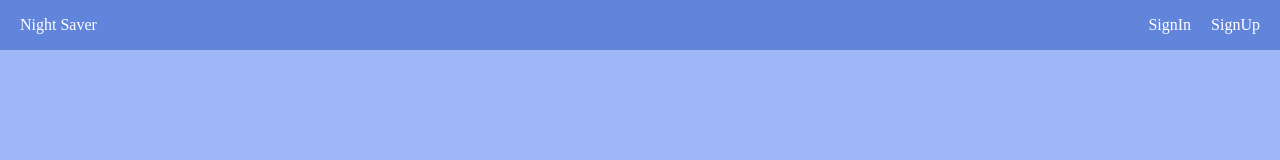
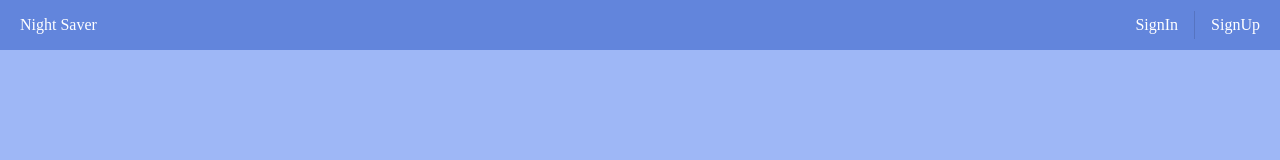
Before and after one commit to sggnology/night-saver-web, a React (Create React App) app: page / in a window 1280 px wide. Shown: the top 160 px of the page. Built offline with nearby package versions, Linux system fonts and the light colour scheme; a web font is replaced by a local one.

Commit message:
[view] layout, Header 우측의 구조를 Stack 으로 수정

```diff
--- a/src/page/layout/Header.js
+++ b/src/page/layout/Header.js
@@ -1,5 +1,5 @@
 import {Link} from "react-router-dom";
-import {Box, Container, Typography} from "@mui/material";
+import {Box, Container, Divider, Stack, Typography} from "@mui/material";
 
 function Header(props) {
   return (
@@ -29,12 +29,11 @@ function Header(props) {
               </Typography>
             </Link>
           </Box>
-          <Box sx={{
-            display: 'flex',
-            flexDirection: 'row',
-            justifyContent: 'space-around',
-            alignItems: 'center',
-          }}>
+          <Stack
+            direction="row"
+            divider={<Divider orientation="vertical" flexItem />}
+            spacing={2}
+          >
             <Link
               to="/signin"
               style={{
@@ -46,7 +45,6 @@ function Header(props) {
                 SignIn
               </Typography>
             </Link>
-            <div style={{ width: '20px' }}></div>
             <Link
               to="/singup"
               style={{
@@ -58,7 +56,7 @@ function Header(props) {
                 SignUp
               </Typography>
             </Link>
-          </Box>
+          </Stack>
         </Box>
       </Container>
     </>
```
